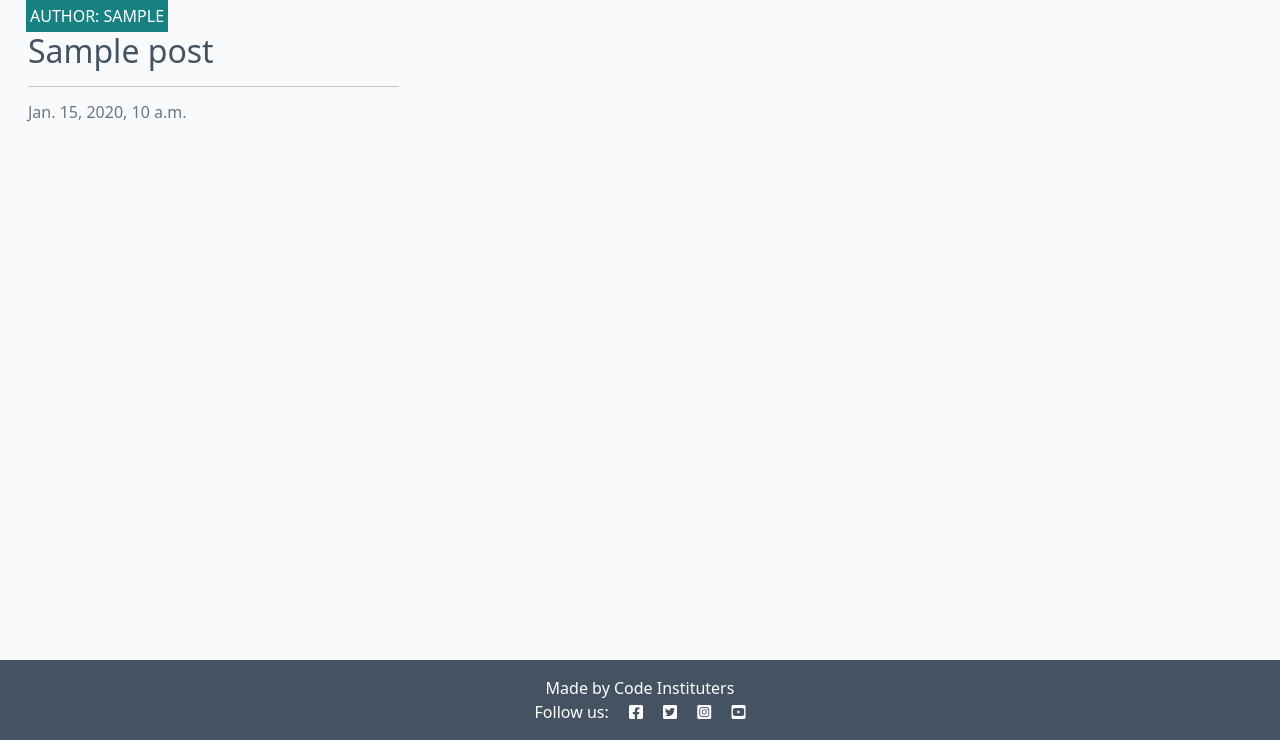
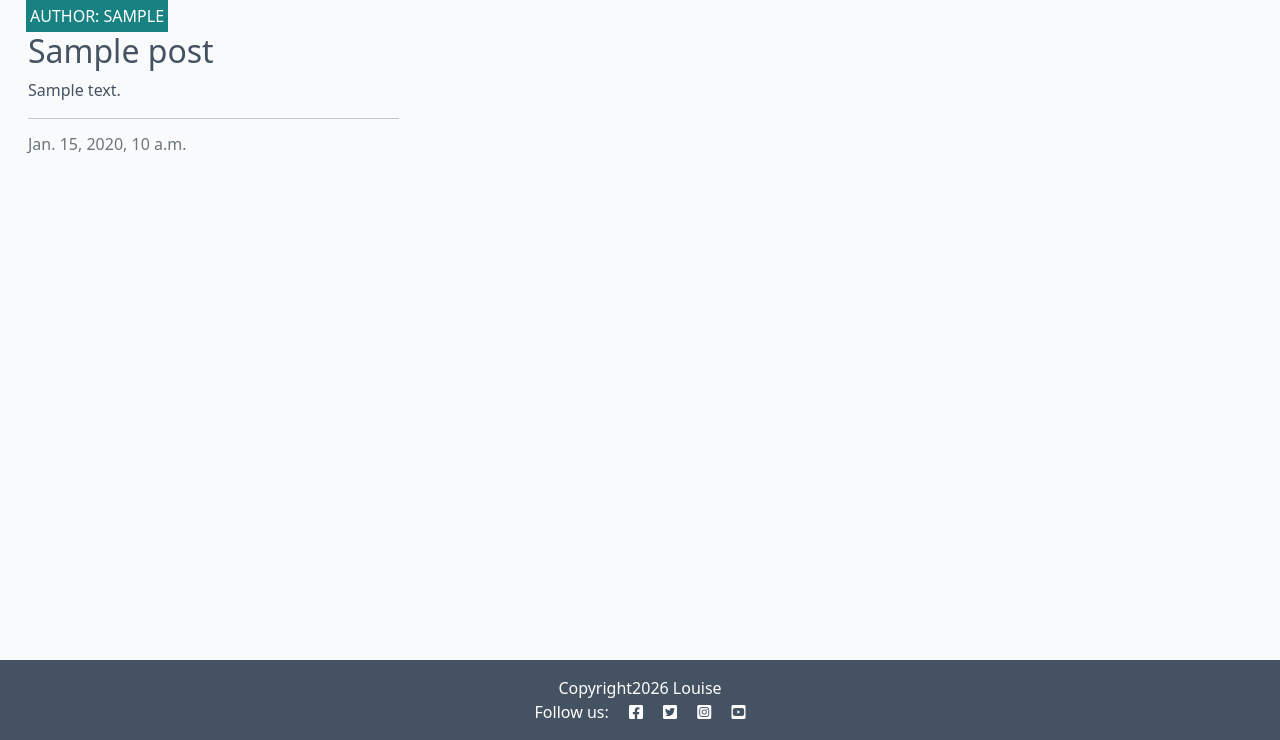
Before and after one commit to lbwright22ci/django-blog, a Django app: page / in a window 1280 px wide. Shown: the part 60-800 px from the top of the page. Run offline with Django 4.2, Linux system fonts and the light colour scheme; tables that the repository leaves empty hold one stand-in row (values such as "Sample post").

Commit message:
add excerpt to blog list

```diff
--- a/blog/templates/blog/index.html
+++ b/blog/templates/blog/index.html
@@ -20,8 +20,10 @@
                             </div>
                             <a href="#" class="post-link">
                                 <h2 class="card-title">{{ post.title }}</h2>
+
+                                <p class="card-text">{{ post.excerpt }}
+                                </p>
                             </a>
-
                             <hr />
                             <p class="card-text text-muted h6">{{ post.created_on}}
                             </p>
@@ -50,3 +52,7 @@
 
 <!-- index.html content ends here -->
 {% endblock %}
+
+{% block copyright %}
+<p class="m-0 text-center text-white">Copyright2026 Louise</p>
+{% endblock %}
--- a/templates/base.html
+++ b/templates/base.html
@@ -41,7 +41,7 @@
                 <ul class="navbar-nav me-auto mb-2 mb-lg-0">
                     <li class="nav-item">
                         <a class="nav-link {% if request.path == home_url %}active{% endif %}" aria-current="page"
-                            href="#">Home</a>
+                            href="{% url 'home' %}">Home</a>
                     </li>
 
                 </ul>
@@ -62,7 +62,9 @@
 
     <!-- Footer -->
     <footer class="footer mt-auto py-3 dark-bg">
+        {% block copyright %}
         <p class="m-0 text-center text-white">Made by Code Instituters</p>
+        {% endblock copyright %}
         <p class="m-0 text-center text-white">Follow us: <i class="fab fa-facebook-square ms-3"></i>
             <i class="fab fa-twitter-square ms-3"></i>
             <i class="fab fa-instagram-square ms-3"></i>
```
